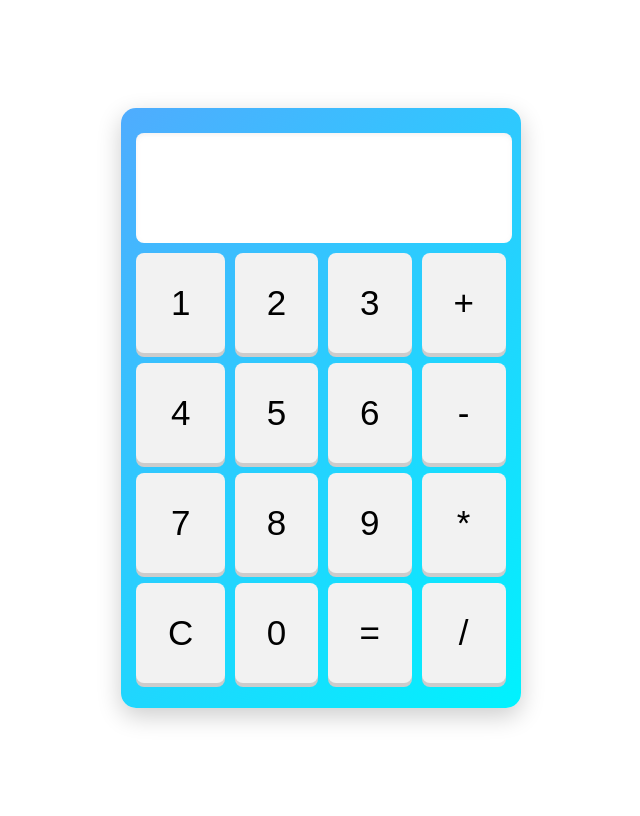
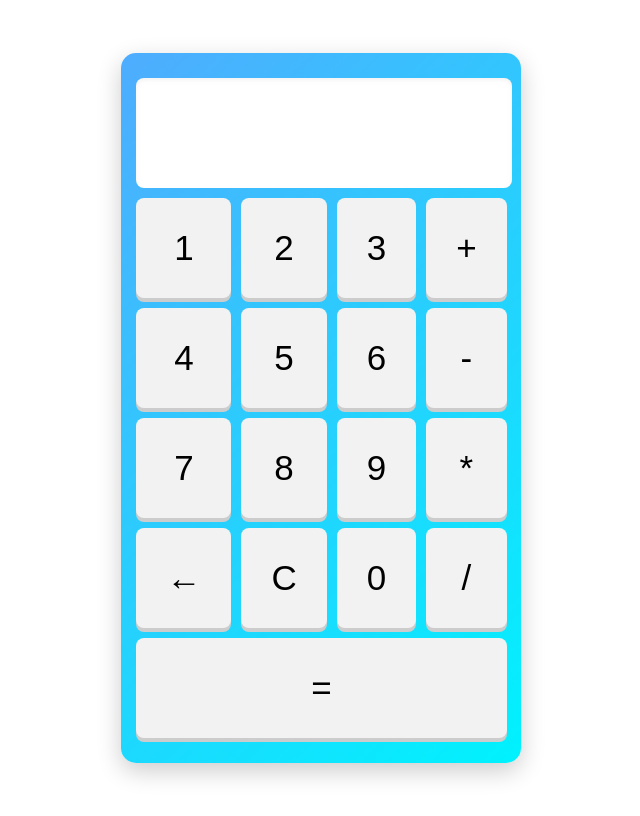
Before and after one commit to rodaq1/webapp-trnka, a plain HTML site: page index.html in a window 1280 px wide. Shown: the whole page, without its empty margins (319-959 px from the left). Drawn offline with Linux system fonts and the light colour scheme.

Commit message:
feat: Backspace button feature

```diff
--- a/app.js
+++ b/app.js
@@ -57,3 +57,11 @@ function clearResultField() {
     currentOperation = '';
     document.getElementById('result-field').value = '';
 }
+
+function backspace() {
+    if (currentInput !== '') {
+        currentInput = currentInput.slice(0, -1);
+        document.getElementById('result-field').value =
+            previousInput ? `${previousInput} ${currentOperation} ${currentInput}` : currentInput;
+    }
+}
--- a/index.html
+++ b/index.html
@@ -26,10 +26,12 @@
             <button value="9" onclick="appendNumber('9')">9</button>
             <button value="*" onclick="appendOperation('*')">*</button>
 
+            <button value="bckspc" onclick="backspace()">←</button>
             <button value="C" onclick="clearResultField()">C</button>
             <button value="0" onclick="appendNumber('0')">0</button>
+            <button value="/" id="divide" onclick="appendOperation('/')">/</button>
             <button value="=" id="equals" onclick="calculate()">=</button>
-            <button value="/" id="divide" onclick="appendOperation('/')">/</button>
+
 
         </div>
     </main>
--- a/style.css
+++ b/style.css
@@ -57,3 +57,7 @@ body {
     box-shadow: inset 0 2px 4px rgba(214, 210, 210, 0.3);
     outline: none;
 }
+
+#equals {
+    grid-column: span 4;
+}
```
